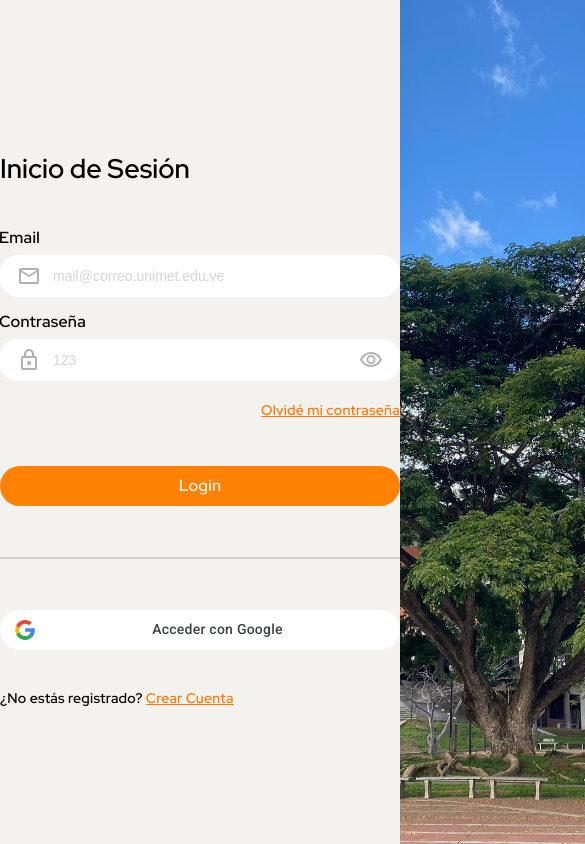
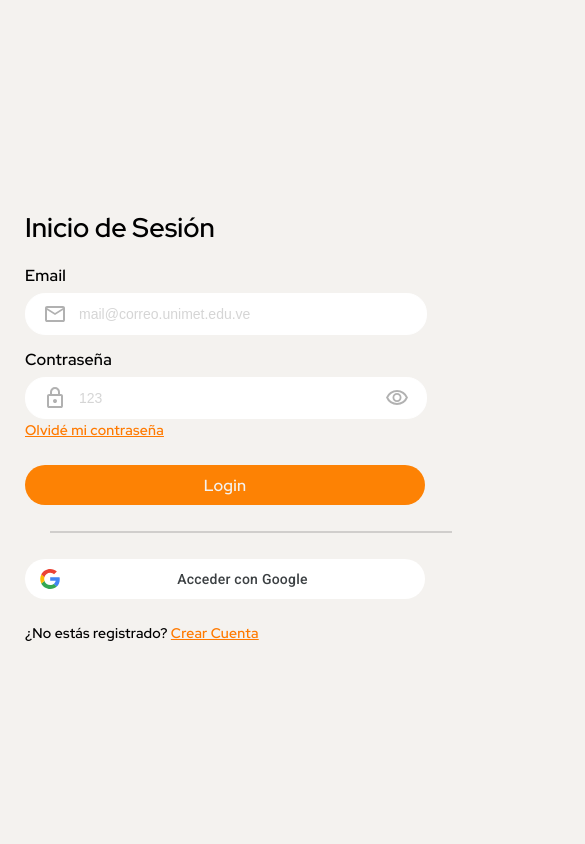
Before and after one commit to migue3210/testing, a React (Create React App) app: page / in a window 390 px wide. Shown: the whole page, 585 px wide, since content can reach past the window. Built offline with nearby package versions, Linux system fonts and the light colour scheme.

Commit message:
responsive adjustment

```diff
--- a/src/login/login.css
+++ b/src/login/login.css
@@ -4,28 +4,31 @@
     height: 100vh;
 }
 
-.login-form {
+.container {
     flex-basis: 50%;
-    width: 400px;
     display: flex;
     flex-direction: column;
     justify-content: center;
     align-items: center;
+    margin: 25px;
+}
+
+.login-form {
+    width: 400px;
 }
 
 .title {
-    width: 400px;
+    width: 100%;
     text-align: left;
     font-family: "Red Hat Display";
     font-size: 27px;
     font-style: normal;
     font-weight: 600;
     line-height: normal;
-    margin: 27px;
 }
 
 .forgot {
-    width: 400px;
+    width: 100%;
     text-align: end;
     color: #FF7A00;
     font-family: "Red Hat Display";
@@ -38,7 +41,7 @@
 }
 
 .register {
-    width: 400px;
+    width: 100%;
     text-align: left;
     font-family: "Red Hat Display";
     font-size: 14px;
@@ -102,7 +105,7 @@ button>p {
 
 
 hr {
-    width: 400px;
+    width: 100%;
     height: 0px;
     opacity: 0.15;
     border: 1px solid;
@@ -119,3 +122,13 @@ hr {
     height: 100vh;
     display: block;
 }
+
+@media screen and (max-width: 1000px) {
+    .container {
+        flex-basis: 100%;
+    }
+
+    div.banner {
+        display: none;
+    }
+}
--- a/src/login/login.js
+++ b/src/login/login.js
@@ -13,6 +13,7 @@ import google_icon from '../assets/google.svg';
 export default function Login() {
     return (
         <div className="Login">
+            <div className="container">
                 <div className="login-form">
                     <h2 className="title">Inicio de Sesión</h2>
                     <CustomInput label={"Email"} preffixIcon={<img src={email_icon} className="icon" alt="icon" />} type={'email'} placeholder={"mail@correo.unimet.edu.ve"}></CustomInput>
@@ -23,6 +24,7 @@ export default function Login() {
                     <button type="button" class="google"><img src={google_icon} className="icon" alt="icon" /><p>Acceder con Google</p></button>
                     <p className="register">¿No estás registrado? <Link to="/register">Crear Cuenta</Link></p>
                 </div>
+            </div>
             <div className="banner">
                 <img src={saman} alt="saman" className="saman-image" />
             </div>
--- a/src/register/register.css
+++ b/src/register/register.css
@@ -4,13 +4,17 @@
     height: 100vh;
 }
 
-.register-form {
+.container {
     flex-basis: 50%;
-    width: 400px;
     display: flex;
     flex-direction: column;
     justify-content: center;
     align-items: center;
+}
+
+.register-form {
+    width: 400px;
+
 }
 
 .title {
@@ -21,7 +25,6 @@
     font-style: normal;
     font-weight: 600;
     line-height: normal;
-    margin: 27px;
 }
 
 .forgot {
@@ -73,3 +76,13 @@ button.send {
     height: 100vh;
     display: block;
 }
+
+@media screen and (max-width: 1000px) {
+    .container {
+        flex-basis: 100%;
+    }
+
+    div.banner {
+        display: none;
+    }
+}
--- a/src/register/register.js
+++ b/src/register/register.js
@@ -11,6 +11,7 @@ import university from '../assets/university.jpeg';
 export default function Register() {
     return (
         <div className="Register">
+            <div className="container">
                 <div className="register-form">
                     <h2 className="title">Crear Cuenta</h2>
                     <CustomInput label={"Email"} preffixIcon={<img src={person_icon} className="icon" alt="icon" />} type={'text'} placeholder={"Pepito Pérez"}></CustomInput>
@@ -20,6 +21,8 @@ export default function Register() {
                     <CustomInput label={"Confirmar contraseña"} preffixIcon={<img src={lock_icon} className="icon" alt="icon" />} suffixIcon={<img src={eye_icon} className="icon" alt="icon" />} type={'password'} placeholder={"Min. 8 caracteres"}></CustomInput>
                     <button type="button" class="send">Crear cuenta</button>
                 </div>
+            </div>
+
             <div className="banner">
                 <img src={university} alt="university" className="university-image" />
             </div>
```
Lines whose indentation alone changed are shown as unchanged.
